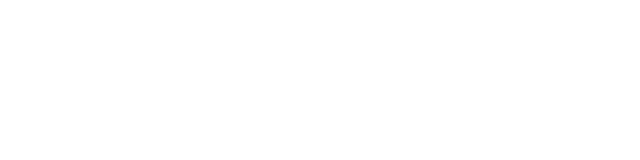
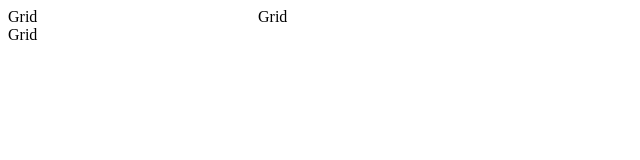
Before and after one commit to itsdanjc/PickMyMeal, a React (Vite) app: page / in a window 1280 px wide. Shown: the top 160 px of the page, without its empty margins (0-640 px from the left). Built offline with nearby package versions, Linux system fonts and the light colour scheme.

Commit message:
Added grid component for main layout

```diff
--- a/src/App.jsx
+++ b/src/App.jsx
@@ -1,5 +1,16 @@
+import Grid from './components/Grid.jsx'
+import GridItem from './components/Grid.jsx'
+
 export default function App() {
   return (
-    <div />
+    <Grid
+        className={"grid"}
+        gridRows={"auto 1fr"}
+        gridColumns={"250px 1fr"}>
+
+        <GridItem>Grid</GridItem>
+        <GridItem>Grid</GridItem>
+        <GridItem>Grid</GridItem>
+    </Grid>
   )
 }
--- /dev/null
+++ b/src/components/Grid.jsx
@@ -0,0 +1,28 @@
+export default function Grid({children, className = "", gridRows = "", gridColumns = ""}) {
+    const baseStyles = {
+        display: "grid",
+        gridTemplateColumns: gridColumns,
+        gridTemplateRows: gridRows,
+    };
+
+
+    return (
+        <div className={className} style={baseStyles}>
+            {children}
+        </div>
+    );
+}
+
+
+export function GridItem({children, className = ""}) {
+    const baseStyles = {
+        display: "block",
+    };
+
+
+    return (
+        <div className={className} style={baseStyles}>
+            {children}
+        </div>
+    );
+}
```
